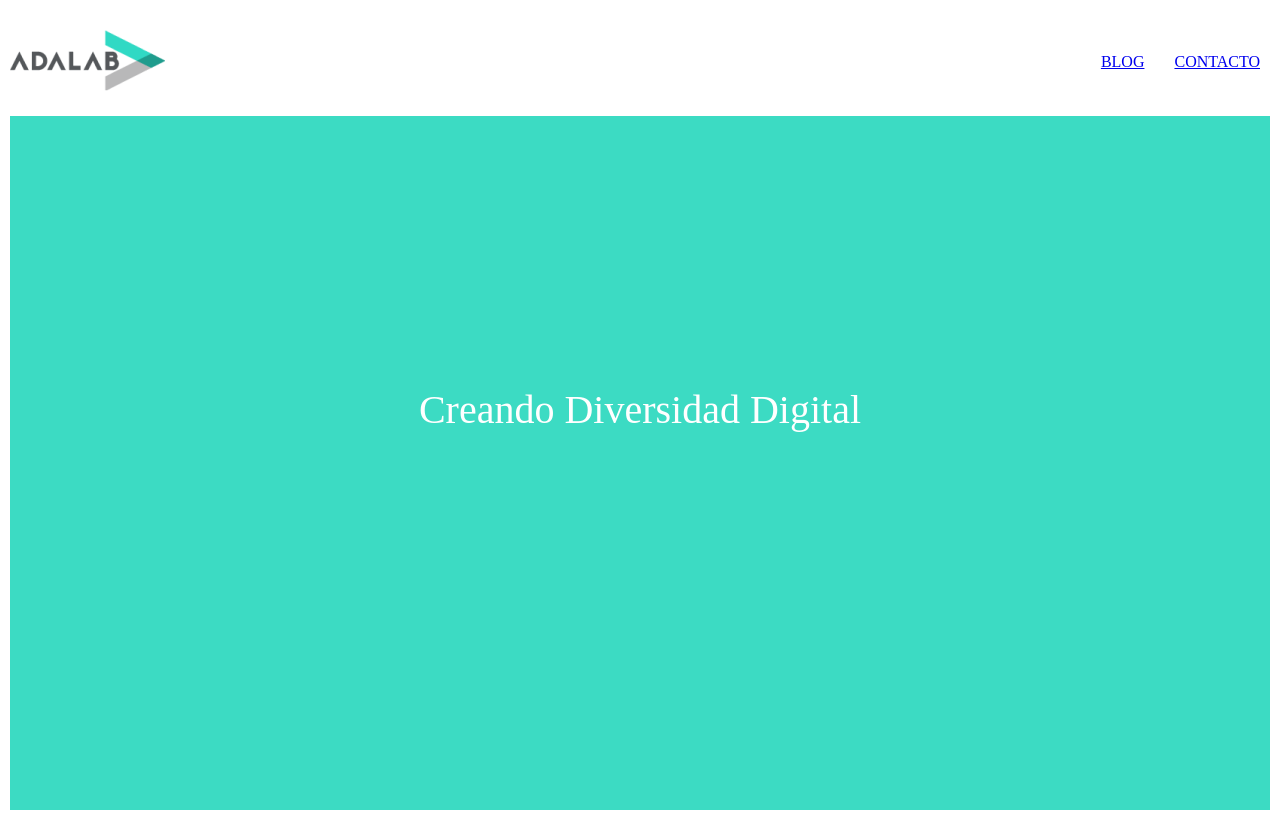
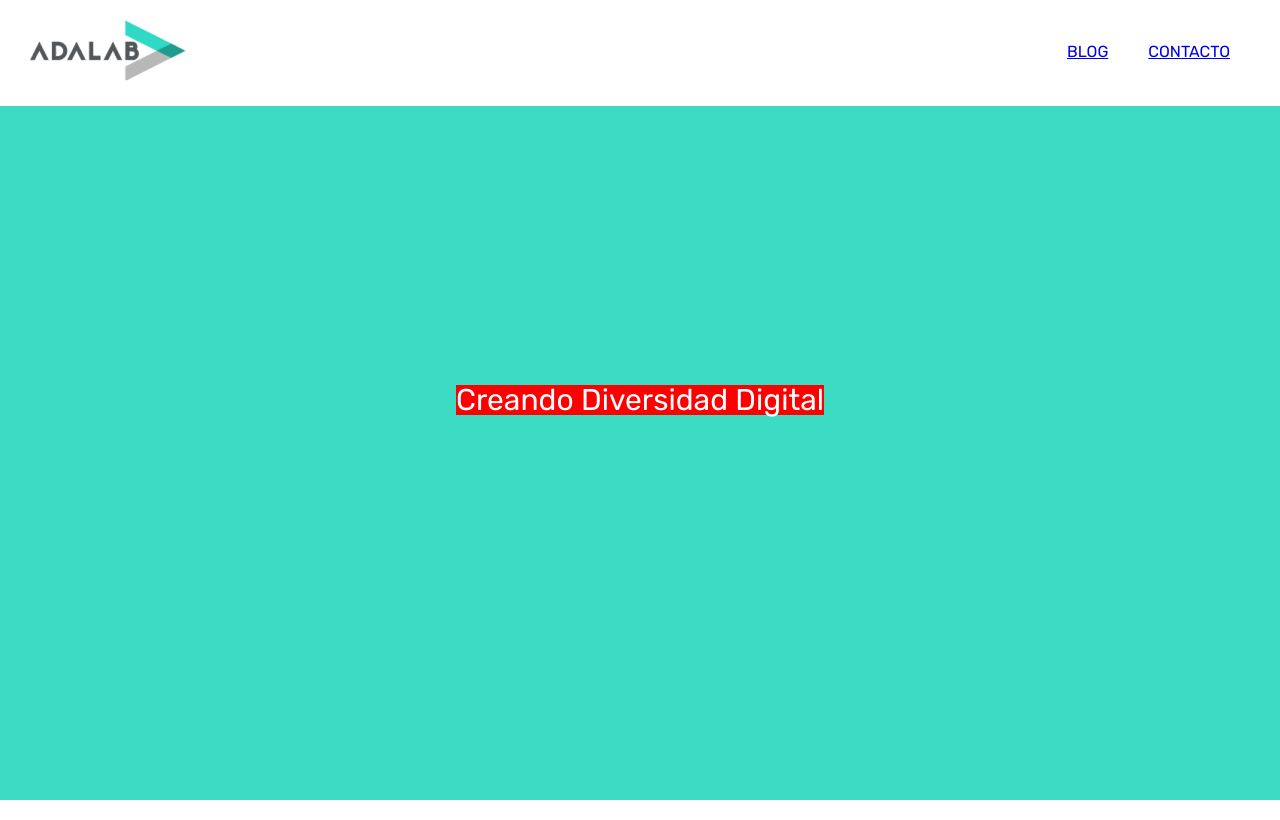
Before and after one commit to Adalab/modulo-1-evaluacion-intermedia-sasalinero, a plain HTML site: page index.html in a window 1280 px wide. Drawn offline with Linux system fonts and the light colour scheme.

Commit message:
new changes

```diff
--- a/index.html
+++ b/index.html
@@ -1,36 +1,40 @@
 <!DOCTYPE html>
 <html lang="en">
   <head>
-    <meta charset="UTF-8">
-    <meta http-equiv="X-UA-Compatible" content="IE=edge">
-    <meta name="viewport" content="width=device-width, initial-scale=1.0">
-    <link rel="stylesheet" href="style.css">
-    <link rel="stylesheet" href="./reset.css">
-    <link rel="preconnect" href="https://fonts.gstatic.com">
-<link href="https://fonts.googleapis.com/css2?
-family=Rubik:wght@400;700&display=swap" rel="stylesheet">
-    <title>Document</title>
+    <meta charset="UTF-8" />
+    <meta http-equiv="X-UA-Compatible" content="IE=edge" />
+    <meta name="viewport" content="width=device-width, initial-scale=1.0" />
+    <link
+      href="https://fonts.googleapis.com/css2?
+family=Rubik:wght@400;700&display=swap"
+      rel="stylesheet"
+    />
+    <link rel="stylesheet" href="./style.css" />
+    <link rel="stylesheet" href="./reset.css" />
+    <link rel="preconnect" href="./imgen_adalab.png" />
 
-
-
+    <title>Diversidad Digital</title>
   </head>
 
   <body class="principal">
+    <main>
+    <header>
       <div class="cabecera_fija">
-        <a href="./index.html" ><img class="logo_adalab" src="./imgen_adalab.png" alt="logo_adalab"></a>
+        <a href="./index.html"
+          ><img class="logo_adalab" src="./imgen_adalab.png" alt="logo_adalab"
+        /></a>
 
         <nav class="menuheader">
           <ul class="menu">
-                <li> <a href="./index.html"> Blog</a></li>
-               <li> <a href="./index.html"> Contacto </a></li>
+            <li><a class="blog"  href="./index.html"> Blog</a></li>
+            <li><a class="contacto" href="./index.html"> Contacto </a></li>
           </ul>
         </nav>
       </div>
+    </header>
     <div class="container">
-
-
-    <h1>Creando Diversidad Digital</h1>
+      <h1 class="digital">creando diversidad digital</h1>
     </div>
   </body>
-
+</main>
 </html>
--- a/style.css
+++ b/style.css
@@ -1,90 +1,85 @@
-*{
-   font-family: 'Rubik', sans-serif;
-
+* {
+  font-family: "Rubik", sans-serif;
 }
-.cabecera_fija{
+.principal {
+  color: #ffffff;
+  font-size: 30px;
+  text-align: center;
+  height: 100vh;
+}
+.cabecera_fija {
   position: fixed;
   background-color: white;
   width: 100vw;
+  top: 0;
 }
 
-.logo_adalab{
+.logo_adalab {
   width: 155px;
   margin-top: 10px;
+  margin-bottom: 10px;
+}
 
-
-
-}
-.menu{
+.menu {
   display: flex;
   flex-direction: row;
   justify-content: center;
-
-
-
 }
-.menu li{
+.menuheader {
+  color: #4a4a4a;
+  font-size: 16px;
+  text-transform: uppercase;
+}
+.menu li {
   margin-top: 10px;
   margin-right: 20px;
   margin-bottom: 13px;
+  text-transform: uppercase;
+}
 
-}
-.menuheader{
+.container {
+  display: flex;
 
-    color: #4a4a4a;
-    font-size: 16px;
-    text-transform: uppercase;
-
-
-
-
-
-
-}
-.container{
-    display: flex;
   justify-content: center;
   align-items: center;
+
   height: 100vh;
+
   background-color: #3cdbc3;
+  text-transform: capitalize;
+}
+.digital {
+  background-color: red;
+  display: block;
+  text-align: center;
+  font-size: 30px;
+}
 
-
-
-}
-.principal{
-
-    color: #FFFFFF;
-    font-size: 30px;
-    text-align: center;
-    padding:10px ;
-
-}
-@media(min-width:768px){
-    .cabecera_fija{
+@media (min-width: 768px) {
+  .cabecera_fija {
     display: flex;
     justify-content: space-between;
     align-items: center;
-
   }
-    .menuheader{
+  .menuheader {
     font-size: 16px;
   }
-    .container{
+  .menu {
+    margin-right: 30px;
+    justify-content: flex-end;
+  }
+  .blog {
+    margin-right: 20px;
+  }
+  .container {
+    display: flex;
     font-size: 40px;
   }
-    .menu {
-        justify-content: flex-end;
-    }
-    .menu li{
 
-        margin-right: 30px;
-    }
-    .logo_adalab{
+  .logo_adalab {
     width: 155px;
     margin-top: 20px;
-        left: 30px;
+    margin-left: 30px;
     margin-bottom: 20px;
-
-
   }
 }
```
Lines whose indentation alone changed are shown as unchanged.
